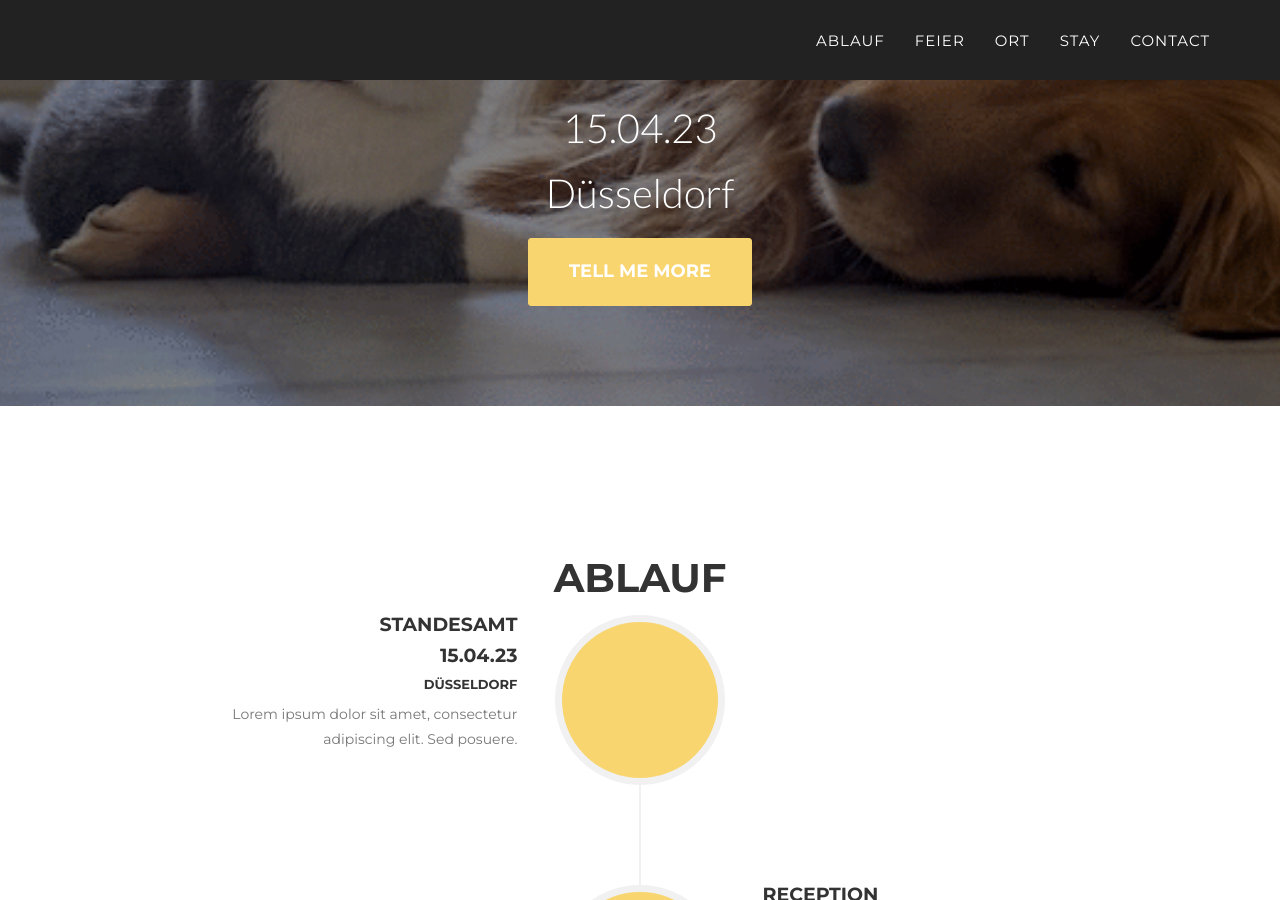
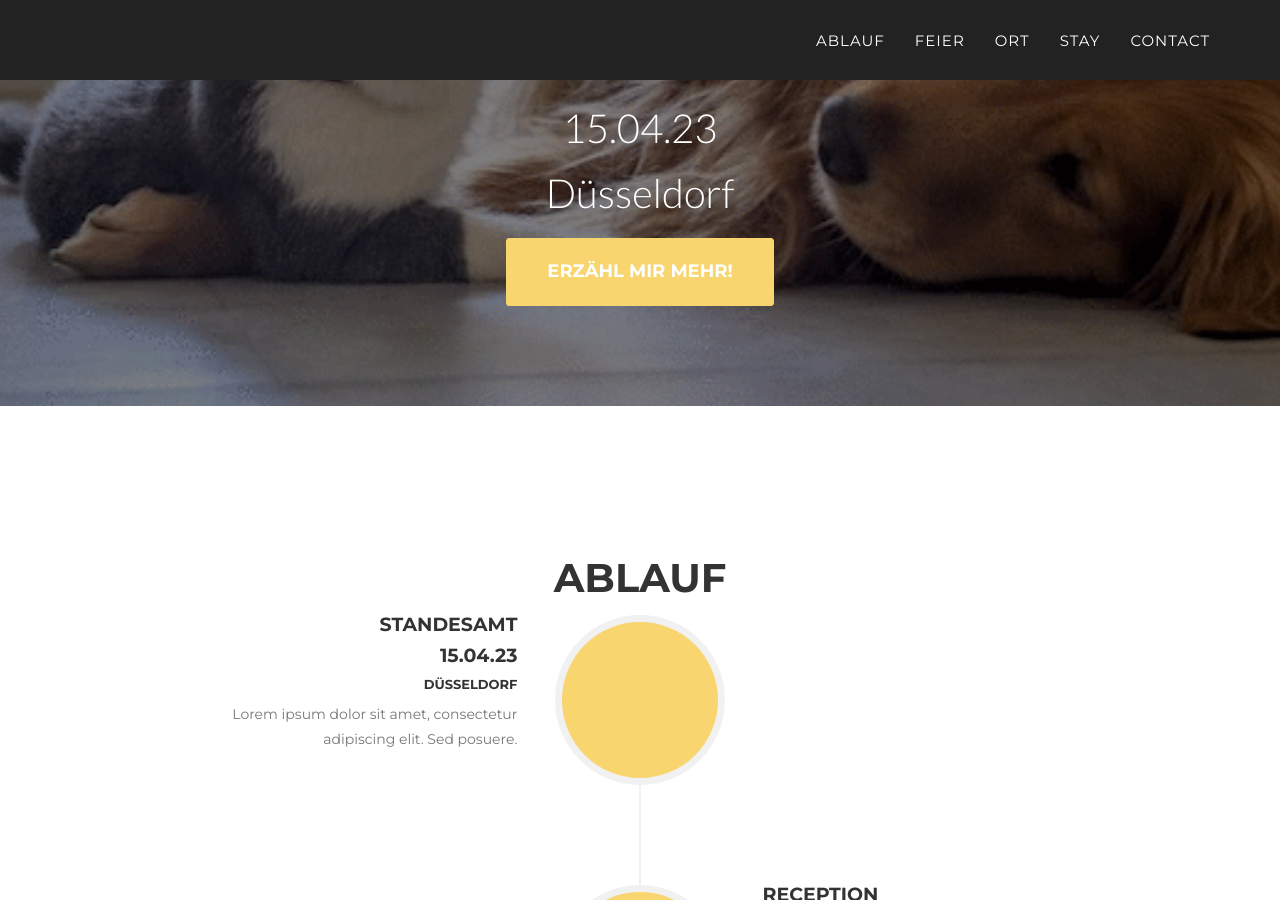
Before and after one commit to nlz-crtl/LN, a Jekyll site: the page built from index.html, in a window 1280 px wide and 900 px high, scrolled down 362 px. Built offline with Jekyll 4.4.1, drawn with Linux system fonts in a browser that asks for light colours; some web fonts are replaced.

Commit message:
Update header.html

```diff
--- a/_includes/en_data/header.html
+++ b/_includes/en_data/header.html
@@ -47,7 +47,7 @@
             <div class="intro-heading">Lotte&Nils</div>
             <div class="intro-lead-in">15.04.23</div>
             <div class="intro-lead-in">Düsseldorf</div>
-            <a href="#events" class="page-scroll btn btn-xl">Tell Me More</a>
+            <a href="#events" class="page-scroll btn btn-xl">Erzähl mir mehr!</a>
         </div>
     </div>
 </header>
```
